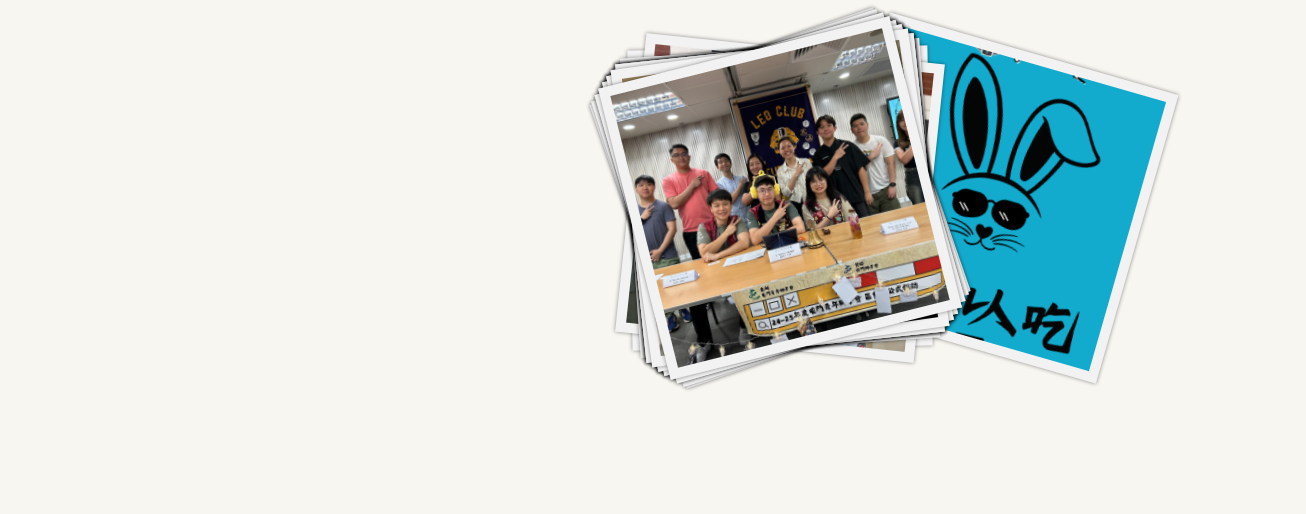
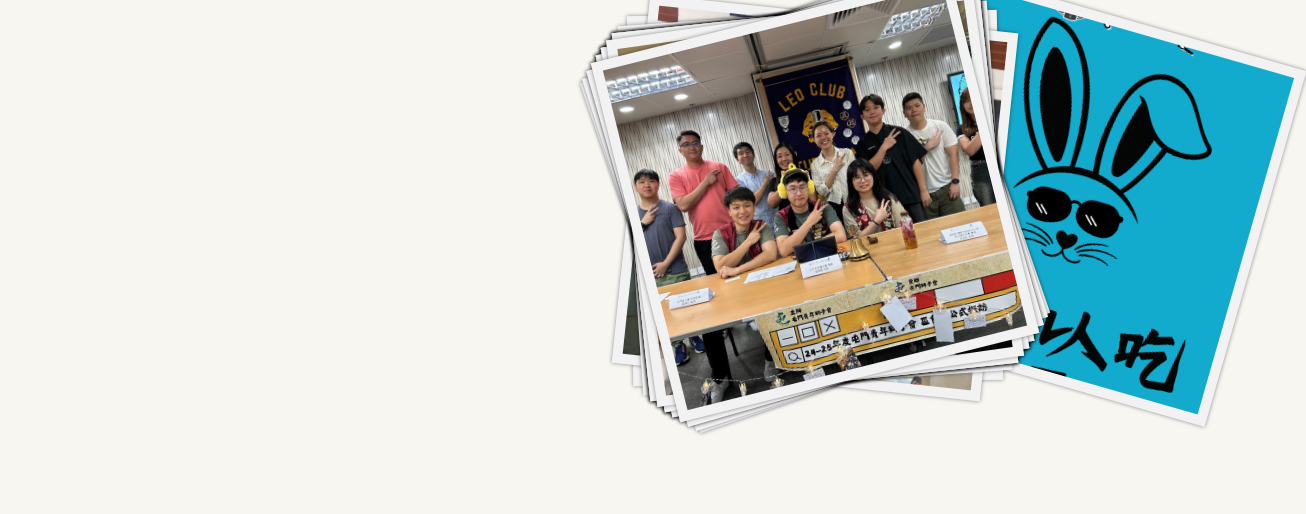
Before and after one commit to BillyLiu827/donteat22, a plain HTML site: page index.html in a window 1280 px wide. Shown: the part 286-800 px from the top of the page, 1306 px wide, since content can reach past the window. Drawn offline with Linux system fonts and the light colour scheme.

Commit message:
Update style.css

```diff
--- a/style.css
+++ b/style.css
@@ -3,8 +3,8 @@
   /* duration */
   display: grid;
   place-items: center; /* Center both horizontally and vertically */
-  width: 280px;
-  margin-left: 280px;
+  width: 350px;
+  margin-left: 350px;
 }
 body {
   font-family: "Microsoft JhengHei", "微軟正黑體", "PingFang TC", sans-serif;
```
